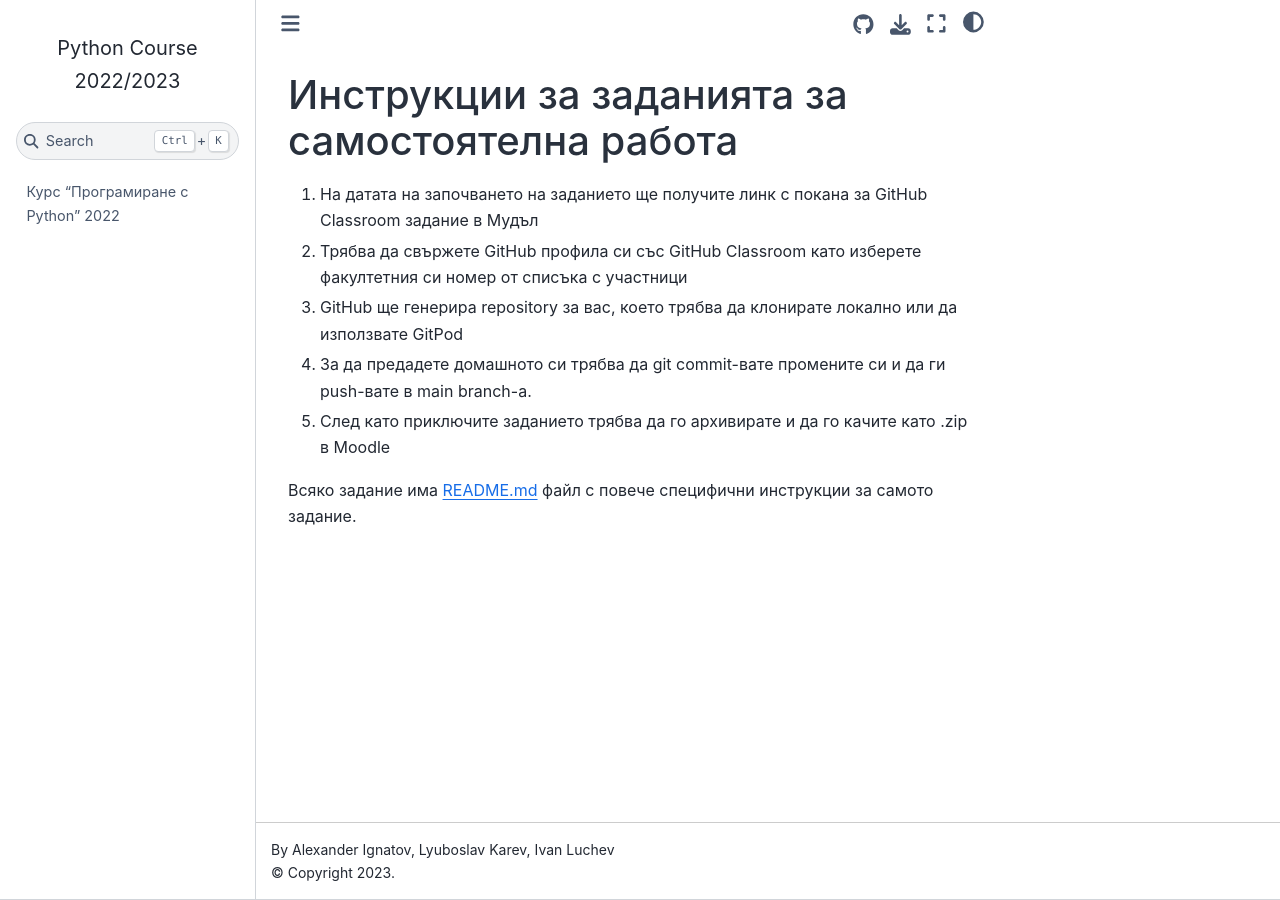
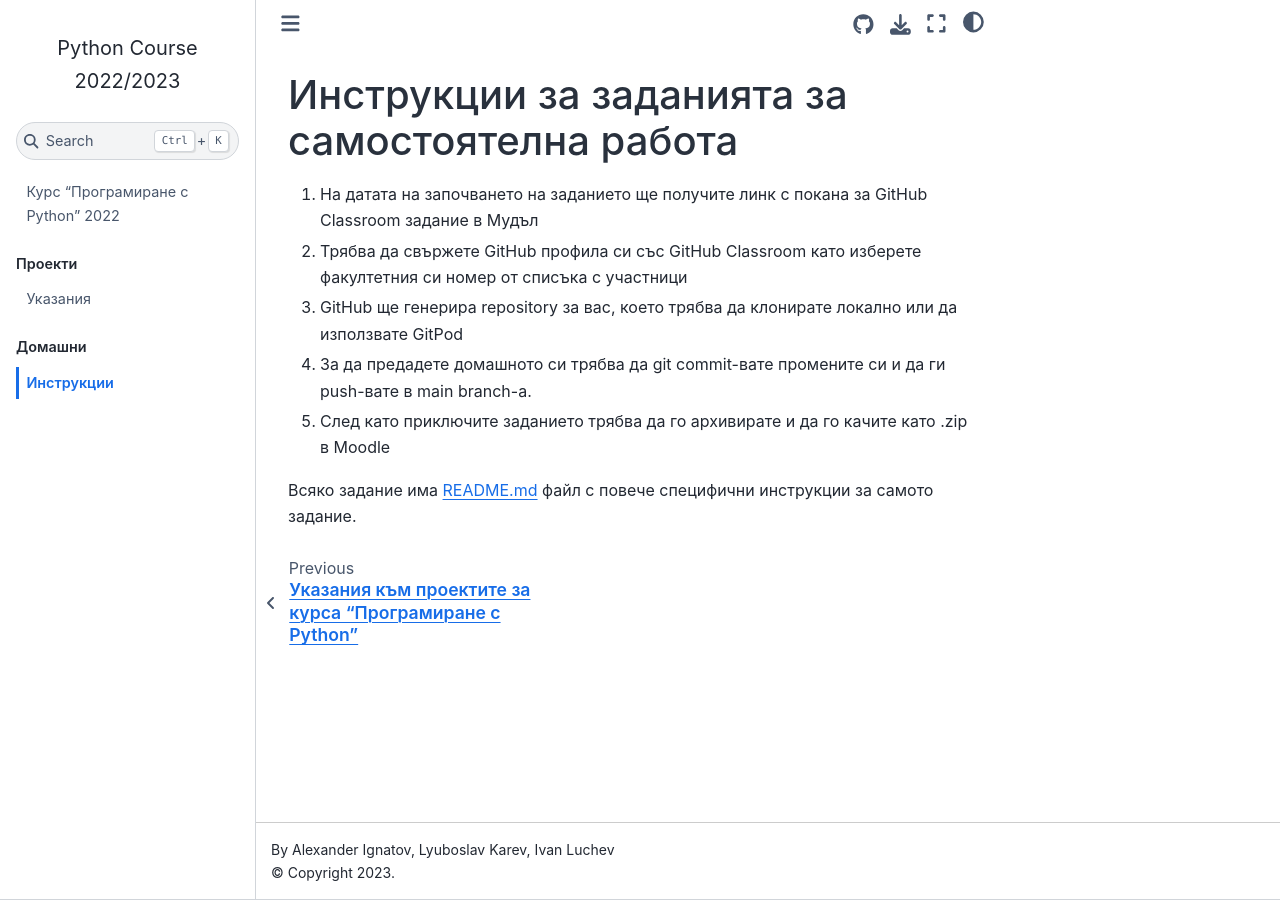
Before and after one commit to fmipython/PythonCourse2022, a Jupyter Book: the page built from assignments.md, in a window 1280 px wide. Built offline with Jupyter Book 1.0.4 settings and Sphinx 7.4.7 and the Sphinx Book theme 1.1.4, drawn with Linux system fonts in a browser that asks for light colours; pages that are not in the unit, such as notebooks, are missing from menus.

```diff
--- a/_toc.yml
+++ b/_toc.yml
@@ -1,6 +1,10 @@
 format: jb-book
+
 root: README
-chapters:
+
+parts:
+- caption: Лекции
+  chapters:
   - file: "02 - Variables, types, control flow/02 - Variables, types, control flow"
   - file: "03 - OOP/03 - OOP"
   - file: "04 - Functional Programming/04 - Functional Programming"
@@ -13,3 +17,13 @@ chapters:
   - file: "11 - Python 2 vs Python 3/11 - Python 2 vs Python 3"
   - file: "12 - Git/README"
   - file: "13 - Modules/13 - Modules"
+
+- caption: Проекти
+  chapters:
+  - file: projects
+    title: Указания
+
+- caption: Домашни
+  chapters:
+  - file: assignments
+    title: Инструкции
```
